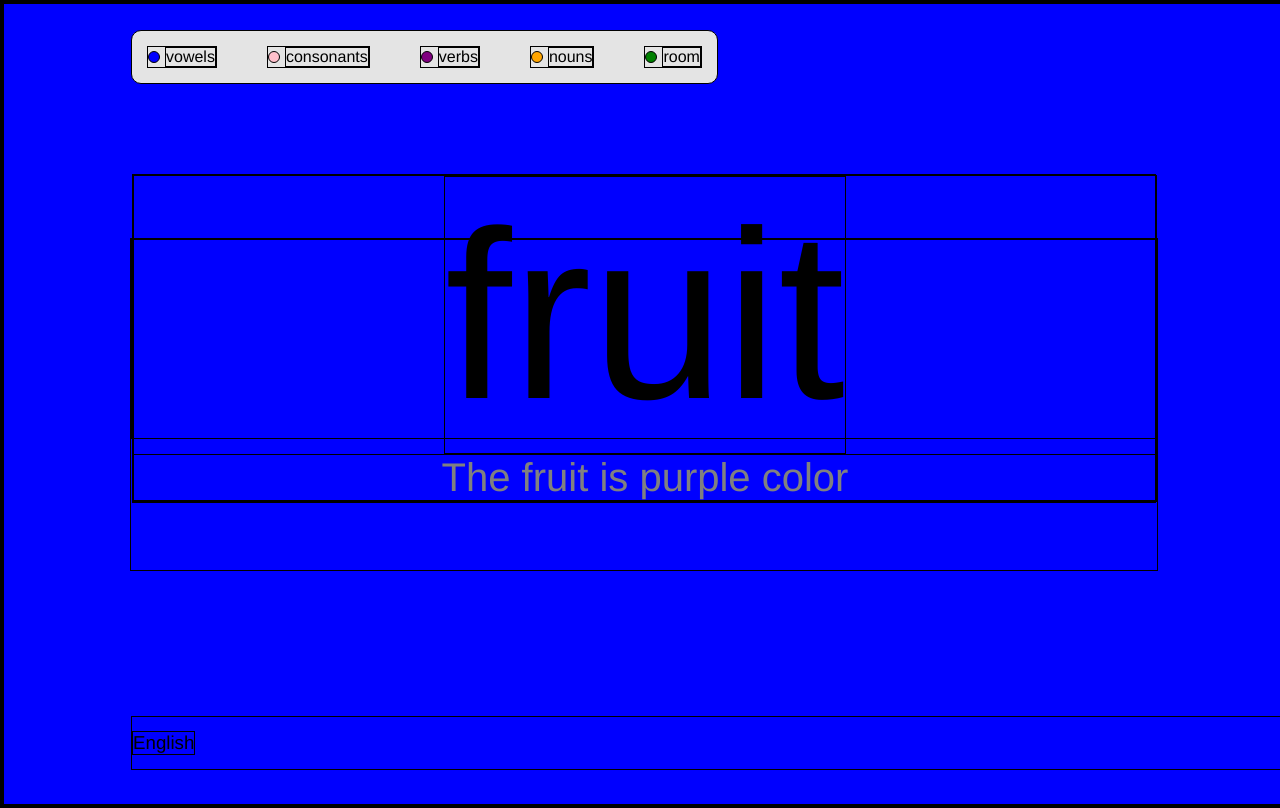
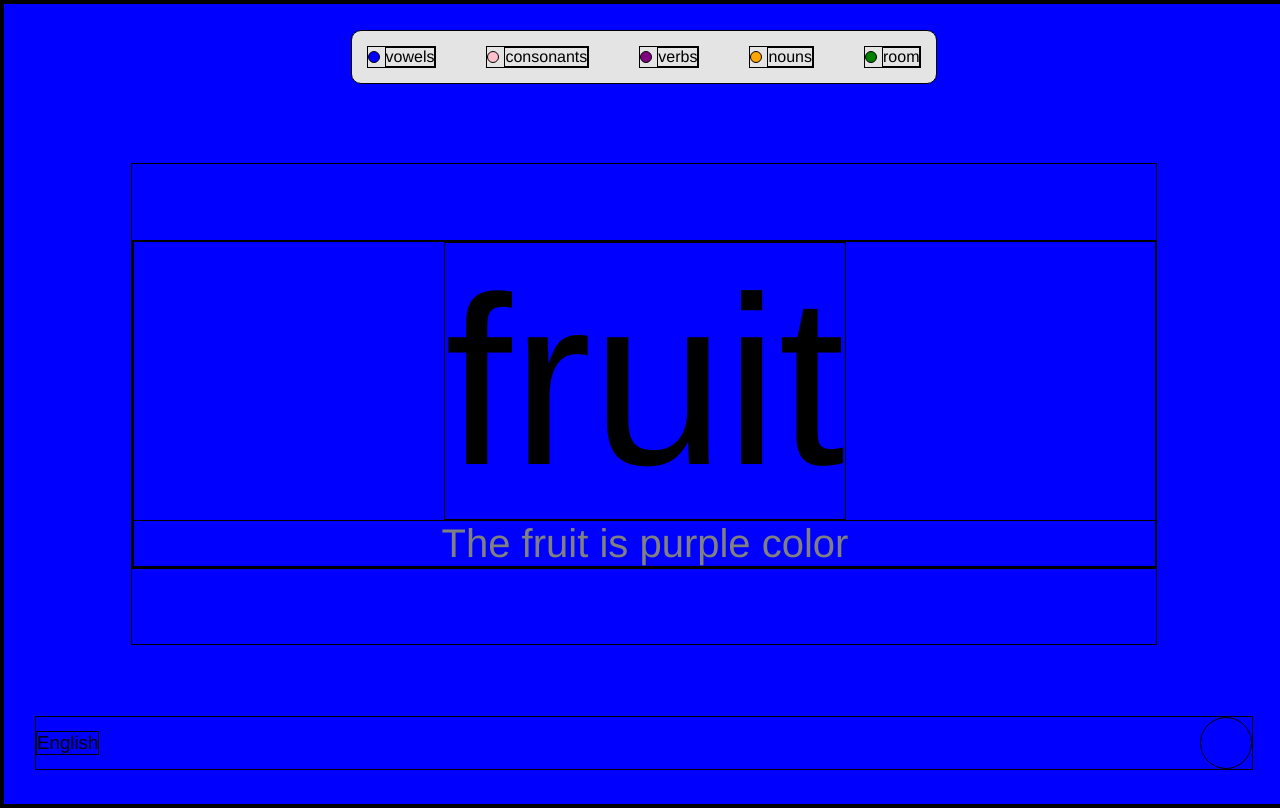
Before and after one commit to SanjeevMidda/learn-korean, a React (Create React App) app: page / in a window 1280 px wide. Built offline with nearby package versions, Linux system fonts and the light colour scheme.

Commit message:
Update App.js

```diff
--- a/src/App.js
+++ b/src/App.js
@@ -14,7 +14,6 @@ function App() {
 
   return (
     <div className="App">
-      <div className="appContainer">
       <header>
         <Link
           color="blue"
@@ -76,7 +75,6 @@ function App() {
         ></div>
       </footer>
     </div>
-    </div>
   );
 }
 
```
Lines whose indentation alone changed are shown as unchanged.
